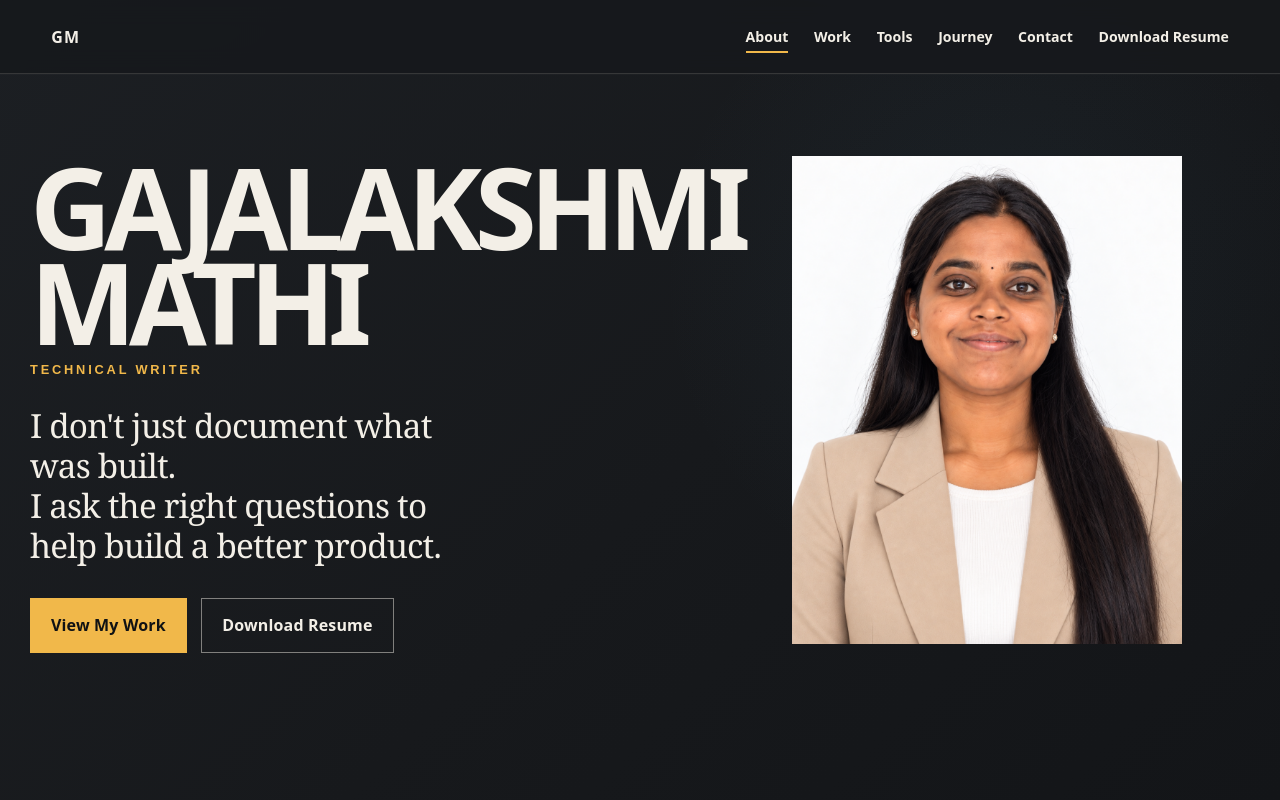
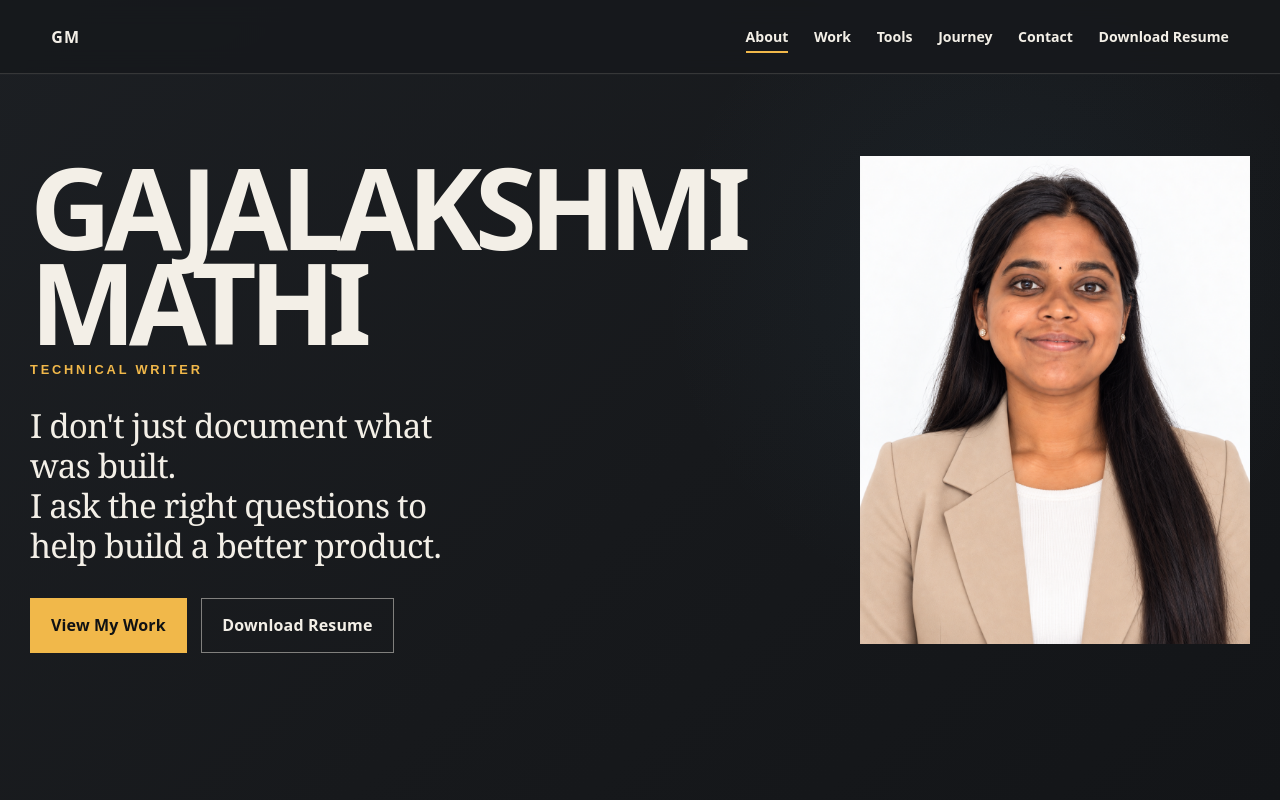
Before and after one commit to Gajamathi/gajalakshmi-portfolio, a React (Vite) app: page / in a window 1280 px wide. Shown: the top 800 px of the page. Built offline with nearby package versions, Linux system fonts and the light colour scheme.

Commit message:
Update index.css

```diff
--- a/index.css
+++ b/index.css
@@ -552,12 +552,15 @@ body::selection {
   margin-top: 2rem;
 }
 
+
 .hero-portrait-wrap {
   min-height: 500px;
   justify-self: end;
   width: 100%;
+  display: flex;
+  justify-content: flex-end;
+  align-items: center;
 }
-
 .hero-portrait {
   width: min(100%, 390px);
 }
```
